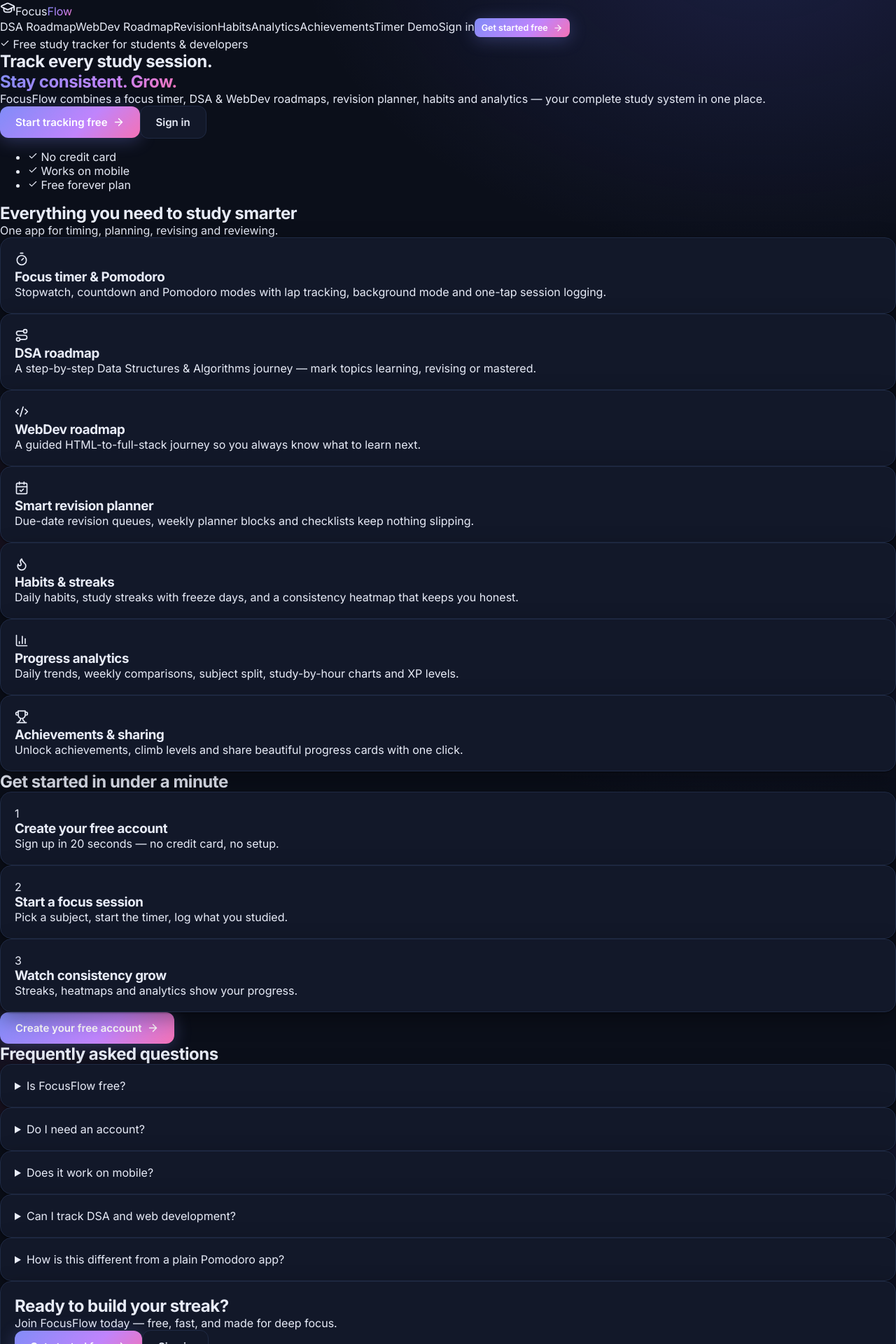
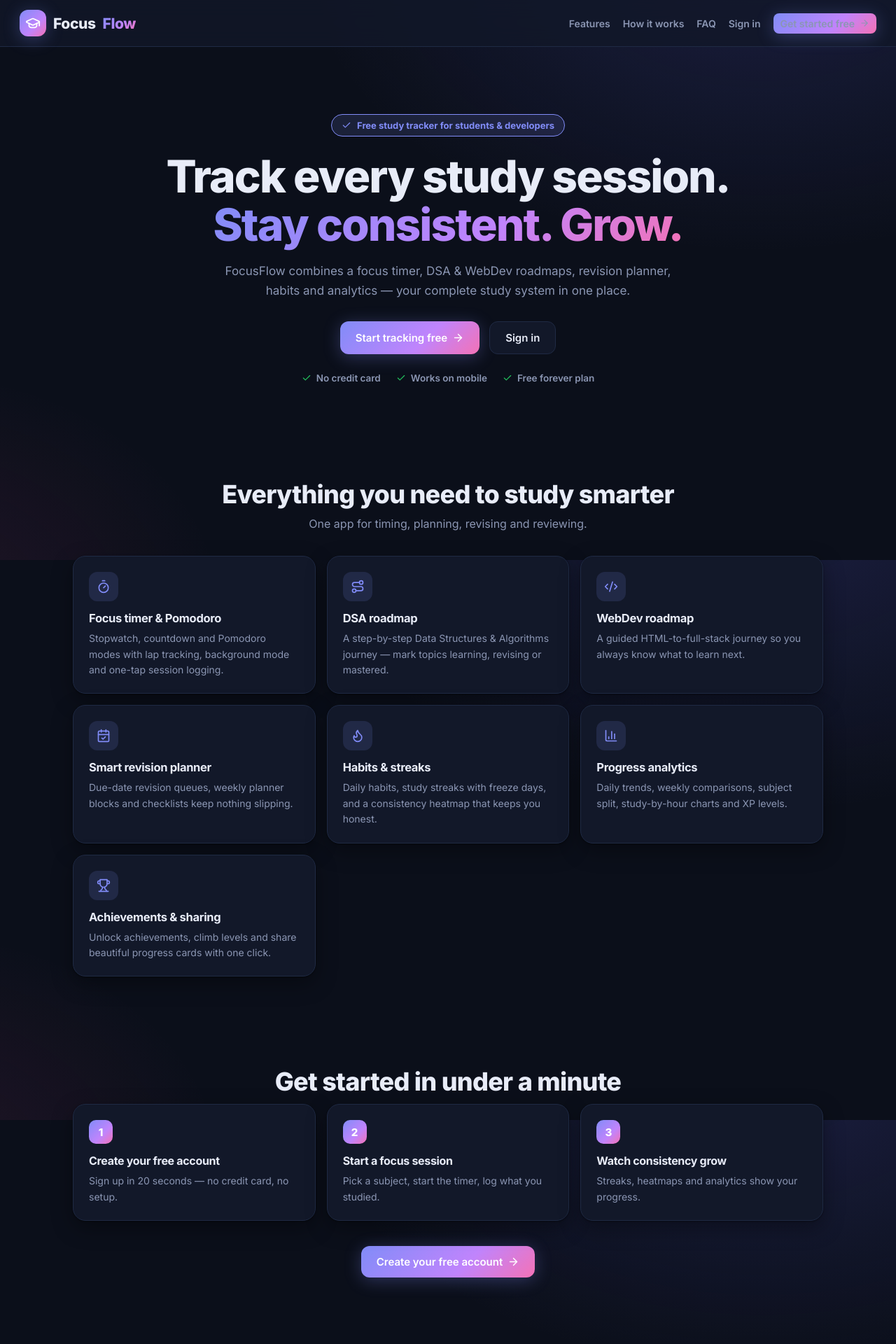
Before and after one commit to Shivansh-hub1/study-tracker, a Next.js app: page / in a window 1280 px wide. Shown: the top 1920 px of the page at 70% size. Built offline with nearby package versions, Linux system fonts and the light colour scheme.

Commit message:
fix: landing page CSS + audible distinct sounds

```diff
--- a/app/about/page.tsx
+++ b/app/about/page.tsx
@@ -29,7 +29,7 @@
     <>
       <script type="application/ld+json" dangerouslySetInnerHTML={{ __html: JSON.stringify(jsonLd) }} />
       <div className="land">
-        <header className="land-nav"><Link href="/" className="land-logo"><span className="land-logo-icon"><GraduationCap size={22} /></span>Focus<span className="glow-text">Flow</span></Link><nav className="land-links" aria-label="Primary"><Link href="/dsa">DSA</Link><Link href="/webdev">WebDev</Link><Link href="/revision">Revision</Link><Link href="/habits">Habits</Link><Link href="/progress">Analytics</Link><Link href="/achievements">Achievements</Link><Link href="/timer">Timer</Link><Link href="/login">Sign in</Link><Link href="/signup" className="btn btn-primary btn-sm">Start free <ArrowRight size={14} /></Link></nav></header>
+        <header className="land-nav"><Link href="/" className="land-logo"><span className="land-logo-icon"><GraduationCap size={22} /></span>Focus<span className="glow-text">Flow</span></Link><nav className="land-links" aria-label="Primary"><Link href="/#features">Features</Link><Link href="/#how">How it works</Link><Link href="/#faq">FAQ</Link><Link href="/login">Sign in</Link><Link href="/signup" className="btn btn-primary btn-sm">Start free <ArrowRight size={14} /></Link></nav></header>
         <main>
           <section className="land-hero" style={{ textAlign: "center", padding: "60px 20px" }}>
             <p className="land-badge"><Heart size={14} /> Built by developers, for developers</p>
--- a/app/blog/page.tsx
+++ b/app/blog/page.tsx
@@ -80,7 +80,7 @@
     <>
       <script type="application/ld+json" dangerouslySetInnerHTML={{ __html: JSON.stringify(jsonLd) }} />
       <div className="land">
-        <header className="land-nav"><Link href="/" className="land-logo"><span className="land-logo-icon"><GraduationCap size={22} /></span>Focus<span className="glow-text">Flow</span></Link><nav className="land-links" aria-label="Primary"><Link href="/dsa">DSA</Link><Link href="/webdev">WebDev</Link><Link href="/revision">Revision</Link><Link href="/habits">Habits</Link><Link href="/progress">Analytics</Link><Link href="/achievements">Achievements</Link><Link href="/timer">Timer</Link><Link href="/login">Sign in</Link><Link href="/signup" className="btn btn-primary btn-sm">Start free <ArrowRight size={14} /></Link></nav></header>
+        <header className="land-nav"><Link href="/" className="land-logo"><span className="land-logo-icon"><GraduationCap size={22} /></span>Focus<span className="glow-text">Flow</span></Link><nav className="land-links" aria-label="Primary"><Link href="/#features">Features</Link><Link href="/#how">How it works</Link><Link href="/#faq">FAQ</Link><Link href="/login">Sign in</Link><Link href="/signup" className="btn btn-primary btn-sm">Start free <ArrowRight size={14} /></Link></nav></header>
         <main>
           <section className="land-hero" style={{ textAlign: "center", padding: "60px 20px" }}>
             <p className="land-badge"><BookOpen size={14} /> {BLOG_POSTS.length} guides · Updated weekly</p>
--- a/app/globals.css
+++ b/app/globals.css
@@ -569,3 +569,54 @@
 }
 
 ::selection { background: var(--accent); color: #fff; }
+
+/* ================= Landing / public pages ================= */
+.land { min-height: 100vh; display: flex; flex-direction: column; position: relative; z-index: 1; }
+.land-nav { position: sticky; top: 0; z-index: 50; display: flex; align-items: center; justify-content: space-between; gap: 16px; padding: 14px 28px; background: color-mix(in srgb, var(--surface) 82%, transparent); backdrop-filter: blur(14px); -webkit-backdrop-filter: blur(14px); border-bottom: 1px solid var(--border); }
+.land-logo { display: flex; align-items: center; gap: 10px; font-size: 21px; font-weight: 800; color: var(--text); text-decoration: none; letter-spacing: -0.02em; }
+.land-logo-icon { width: 38px; height: 38px; border-radius: 12px; display: grid; place-items: center; background: var(--accent-grad); color: #fff; box-shadow: var(--glow); }
+.land-links { display: flex; align-items: center; gap: 18px; flex-wrap: wrap; }
+.land-links a { color: var(--muted); text-decoration: none; font-size: 14px; font-weight: 600; transition: color 0.15s ease; }
+.land-links a:hover { color: var(--text); }
+.land main { flex: 1; width: 100%; max-width: 1120px; margin: 0 auto; padding: 0 24px; }
+.land-hero { text-align: center; padding: 96px 0 72px; }
+.land-badge { display: inline-flex; align-items: center; gap: 8px; padding: 7px 14px; border-radius: 999px; border: 1px solid var(--accent); background: var(--accent-soft); color: var(--accent); font-size: 13px; font-weight: 700; }
+.land-hero h1 { font-size: clamp(38px, 6vw, 64px); line-height: 1.08; letter-spacing: -0.03em; margin: 22px 0 18px; font-weight: 800; color: var(--text); }
+.land-sub { max-width: 640px; margin: 0 auto 30px; color: var(--muted); font-size: 17px; line-height: 1.65; }
+.land-cta { display: flex; gap: 14px; justify-content: center; flex-wrap: wrap; }
+.land-ticks { display: flex; gap: 22px; justify-content: center; list-style: none; padding: 0; margin: 26px 0 0; color: var(--muted); font-size: 13.5px; font-weight: 600; }
+.land-ticks li { display: flex; align-items: center; gap: 7px; }
+.land-ticks svg { color: #22c55e; }
+.land-section { padding: 64px 0; scroll-margin-top: 80px; }
+.land-section h2 { text-align: center; font-size: clamp(26px, 4vw, 36px); letter-spacing: -0.02em; font-weight: 800; margin: 0 0 10px; color: var(--text); }
+.land-sec-sub { text-align: center; color: var(--muted); margin: 0 0 36px; }
+.land-grid { display: grid; grid-template-columns: repeat(auto-fit, minmax(280px, 1fr)); gap: 16px; }
+.land-card { padding: 22px; border-radius: 18px; transition: transform 0.18s ease, border-color 0.18s ease; }
+.land-card:hover { transform: translateY(-3px); border-color: var(--accent); }
+.land-card h3 { margin: 14px 0 8px; font-size: 16.5px; font-weight: 700; }
+.land-card p { margin: 0; color: var(--muted); font-size: 14px; line-height: 1.6; }
+.land-ico { width: 42px; height: 42px; border-radius: 12px; display: grid; place-items: center; background: var(--accent-soft); color: var(--accent); }
+.land-steps { display: grid; grid-template-columns: repeat(auto-fit, minmax(240px, 1fr)); gap: 16px; margin-bottom: 36px; }
+.land-step { padding: 22px; border-radius: 18px; }
+.land-num { width: 34px; height: 34px; border-radius: 10px; display: grid; place-items: center; background: var(--accent-grad); color: #fff; font-weight: 800; font-size: 15px; }
+.land-step h3 { margin: 14px 0 8px; font-size: 16px; }
+.land-step p { margin: 0; color: var(--muted); font-size: 14px; line-height: 1.6; }
+.land-faq { display: grid; grid-template-columns: 1fr; gap: 12px; max-width: 760px; margin: 0 auto; }
+.land-faq details { padding: 18px 22px; border-radius: 16px; }
+.land-faq summary { cursor: pointer; font-weight: 700; font-size: 15px; list-style: none; color: var(--text); }
+.land-faq summary::-webkit-details-marker { display: none; }
+.land-faq summary::before { content: "+"; margin-right: 10px; color: var(--accent); font-weight: 800; }
+.land-faq details[open] summary::before { content: "−"; }
+.land-faq p { margin: 12px 0 0; color: var(--muted); font-size: 14.5px; line-height: 1.65; }
+.land-final { text-align: center; padding: 52px 28px; border-radius: 22px; margin: 24px 0 64px; background: linear-gradient(135deg, var(--surface) 0%, var(--surface-2) 100%); border: 1px solid var(--border); }
+.land-final h2 { font-size: clamp(24px, 4vw, 34px); letter-spacing: -0.02em; margin: 0 0 10px; }
+.land-final p { color: var(--muted); margin: 0 0 26px; }
+.land-footer { border-top: 1px solid var(--border); padding: 26px 28px; display: flex; align-items: center; justify-content: space-between; gap: 16px; flex-wrap: wrap; color: var(--muted); font-size: 14px; }
+.land-footer nav { display: flex; gap: 18px; flex-wrap: wrap; }
+.land-footer a { color: var(--muted); text-decoration: none; font-weight: 600; }
+.land-footer a:hover { color: var(--text); }
+@media (max-width: 900px) {
+  .land-links a:not(.btn) { display: none; }
+  .land-nav { padding: 12px 18px; }
+  .land-hero { padding: 64px 0 48px; }
+}
--- a/app/page.tsx
+++ b/app/page.tsx
@@ -93,13 +93,9 @@
             Focus<span className="glow-text">Flow</span>
           </Link>
           <nav className="land-links" aria-label="Primary">
-            <Link href="/dsa">DSA Roadmap</Link>
-            <Link href="/webdev">WebDev Roadmap</Link>
-            <Link href="/revision">Revision</Link>
-            <Link href="/habits">Habits</Link>
-            <Link href="/progress">Analytics</Link>
-            <Link href="/achievements">Achievements</Link>
-            <Link href="/timer">Timer Demo</Link>
+            <Link href="#features">Features</Link>
+            <Link href="#how">How it works</Link>
+            <Link href="#faq">FAQ</Link>
             <Link href="/login">Sign in</Link>
             <Link href="/signup" className="btn btn-primary btn-sm">Get started free <ArrowRight size={14} /></Link>
           </nav>
@@ -121,7 +117,7 @@
             </ul>
           </section>
 
-          <section className="land-section" aria-labelledby="features-h">
+          <section id="features" className="land-section" aria-labelledby="features-h">
             <h2 id="features-h">Everything you need to study smarter</h2>
             <p className="land-sec-sub">One app for timing, planning, revising and reviewing.</p>
             <div className="land-grid">
@@ -135,7 +131,7 @@
             </div>
           </section>
 
-          <section className="land-section" aria-labelledby="how-h">
+          <section id="how" className="land-section" aria-labelledby="how-h">
             <h2 id="how-h">Get started in under a minute</h2>
             <div className="land-steps">
               {STEPS.map((s) => (
@@ -151,7 +147,7 @@
             </div>
           </section>
 
-          <section className="land-section" aria-labelledby="faq-h">
+          <section id="faq" className="land-section" aria-labelledby="faq-h">
             <h2 id="faq-h">Frequently asked questions</h2>
             <div className="land-faq">
               {FAQS.map((f) => (
--- a/app/privacy/page.tsx
+++ b/app/privacy/page.tsx
@@ -29,7 +29,7 @@
     <>
       <script type="application/ld+json" dangerouslySetInnerHTML={{ __html: JSON.stringify(jsonLd) }} />
       <div className="land">
-        <header className="land-nav"><Link href="/" className="land-logo"><span className="land-logo-icon"><GraduationCap size={22} /></span>Focus<span className="glow-text">Flow</span></Link><nav className="land-links" aria-label="Primary"><Link href="/dsa">DSA</Link><Link href="/webdev">WebDev</Link><Link href="/revision">Revision</Link><Link href="/habits">Habits</Link><Link href="/progress">Analytics</Link><Link href="/achievements">Achievements</Link><Link href="/timer">Timer</Link><Link href="/login">Sign in</Link><Link href="/signup" className="btn btn-primary btn-sm">Start free <ArrowRight size={14} /></Link></nav></header>
+        <header className="land-nav"><Link href="/" className="land-logo"><span className="land-logo-icon"><GraduationCap size={22} /></span>Focus<span className="glow-text">Flow</span></Link><nav className="land-links" aria-label="Primary"><Link href="/#features">Features</Link><Link href="/#how">How it works</Link><Link href="/#faq">FAQ</Link><Link href="/login">Sign in</Link><Link href="/signup" className="btn btn-primary btn-sm">Start free <ArrowRight size={14} /></Link></nav></header>
         <main style={{ maxWidth: 800, margin: "0 auto", padding: "40px 20px" }}>
           <h1 style={{ fontSize: 32, marginBottom: 8 }}>Privacy Policy</h1>
           <p style={{ color: "var(--muted)", marginBottom: 32 }}>Last updated: {new Date().toLocaleDateString()}</p>
--- a/app/terms/page.tsx
+++ b/app/terms/page.tsx
@@ -29,7 +29,7 @@
     <>
       <script type="application/ld+json" dangerouslySetInnerHTML={{ __html: JSON.stringify(jsonLd) }} />
       <div className="land">
-        <header className="land-nav"><Link href="/" className="land-logo"><span className="land-logo-icon"><GraduationCap size={22} /></span>Focus<span className="glow-text">Flow</span></Link><nav className="land-links" aria-label="Primary"><Link href="/dsa">DSA</Link><Link href="/webdev">WebDev</Link><Link href="/revision">Revision</Link><Link href="/habits">Habits</Link><Link href="/progress">Analytics</Link><Link href="/achievements">Achievements</Link><Link href="/timer">Timer</Link><Link href="/login">Sign in</Link><Link href="/signup" className="btn btn-primary btn-sm">Start free <ArrowRight size={14} /></Link></nav></header>
+        <header className="land-nav"><Link href="/" className="land-logo"><span className="land-logo-icon"><GraduationCap size={22} /></span>Focus<span className="glow-text">Flow</span></Link><nav className="land-links" aria-label="Primary"><Link href="/#features">Features</Link><Link href="/#how">How it works</Link><Link href="/#faq">FAQ</Link><Link href="/login">Sign in</Link><Link href="/signup" className="btn btn-primary btn-sm">Start free <ArrowRight size={14} /></Link></nav></header>
         <main style={{ maxWidth: 800, margin: "0 auto", padding: "40px 20px" }}>
           <h1 style={{ fontSize: 32, marginBottom: 8 }}>Terms of Service</h1>
           <p style={{ color: "var(--muted)", marginBottom: 32 }}>Last updated: {new Date().toLocaleDateString()}</p>
```
Also changed, not shown: lib/sounds.ts (+34 -7 lines).
